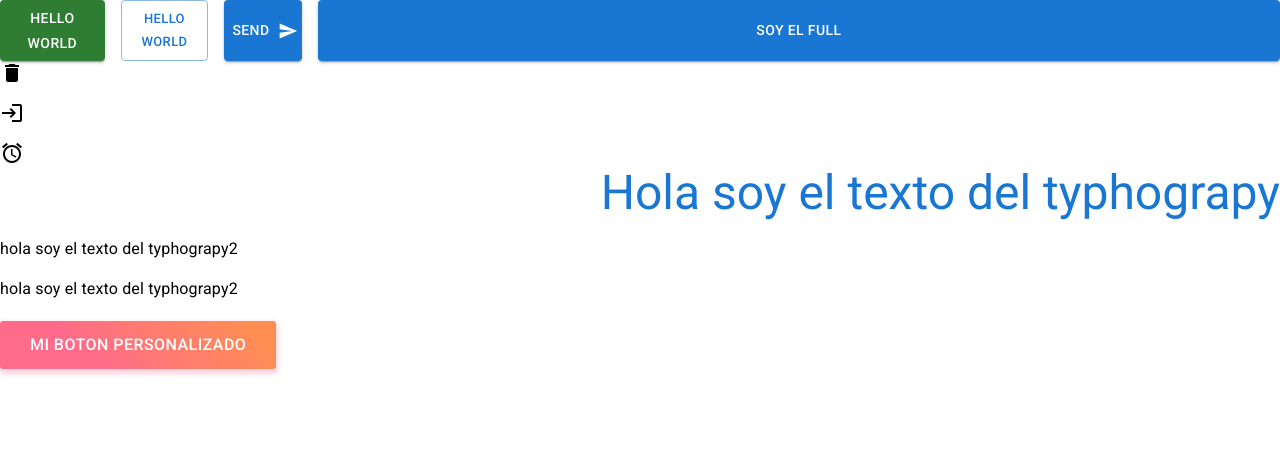
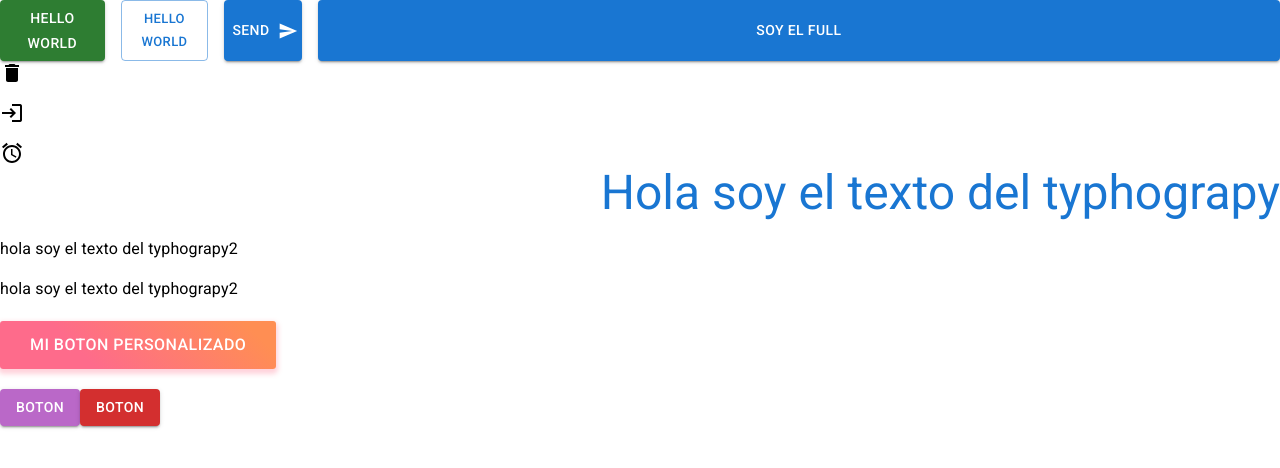
Before and after one commit to ftvalex01/react-materialui, a React (Create React App) app: page / in a window 1280 px wide. Shown: the top 468 px of the page. Built offline with nearby package versions, Linux system fonts and the light colour scheme.

Commit message:
Personalizar globalmente

```diff
--- a/src/App.js
+++ b/src/App.js
@@ -7,6 +7,8 @@ import { Icon } from "@mui/material";
 import AccessAlarmIcon from '@mui/icons-material/AccessAlarm';
 import { Typography } from "@mui/material";
 import Estilos from "./Estilos";
+import Global from "./Global";
+
 
 function App() {
   return (
@@ -48,7 +50,8 @@ function App() {
 
        <br/>
        <Estilos></Estilos>
-
+       <br/>
+       <Global></Global>
     </div>
   );
 }
--- /dev/null
+++ b/src/Global.js
@@ -0,0 +1,20 @@
+import React from 'react'
+import Button from '@mui/material/Button'
+
+import { ThemeProvider } from '@mui/material'
+import theme from "./temaConfig";
+
+const Global = () => {
+    return (
+        <ThemeProvider theme={theme}>
+            <Button variant="contained" color="primary">
+              boton
+            </Button>
+            <Button variant="contained" color="secondary">
+              boton
+            </Button>
+        </ThemeProvider>
+    )
+}
+
+export default Global
--- /dev/null
+++ b/src/temaConfig.js
@@ -0,0 +1,16 @@
+import { createTheme } from "@mui/material";
+import purple from '@material-ui/core/colors/purple';
+import red from '@material-ui/core/colors/red';
+
+const theme = createTheme({
+    palette: {
+        primary:{
+            main:purple[300]
+        },
+        secondary:{
+            main:red[700]
+        }
+    }
+})
+
+export default theme
```
